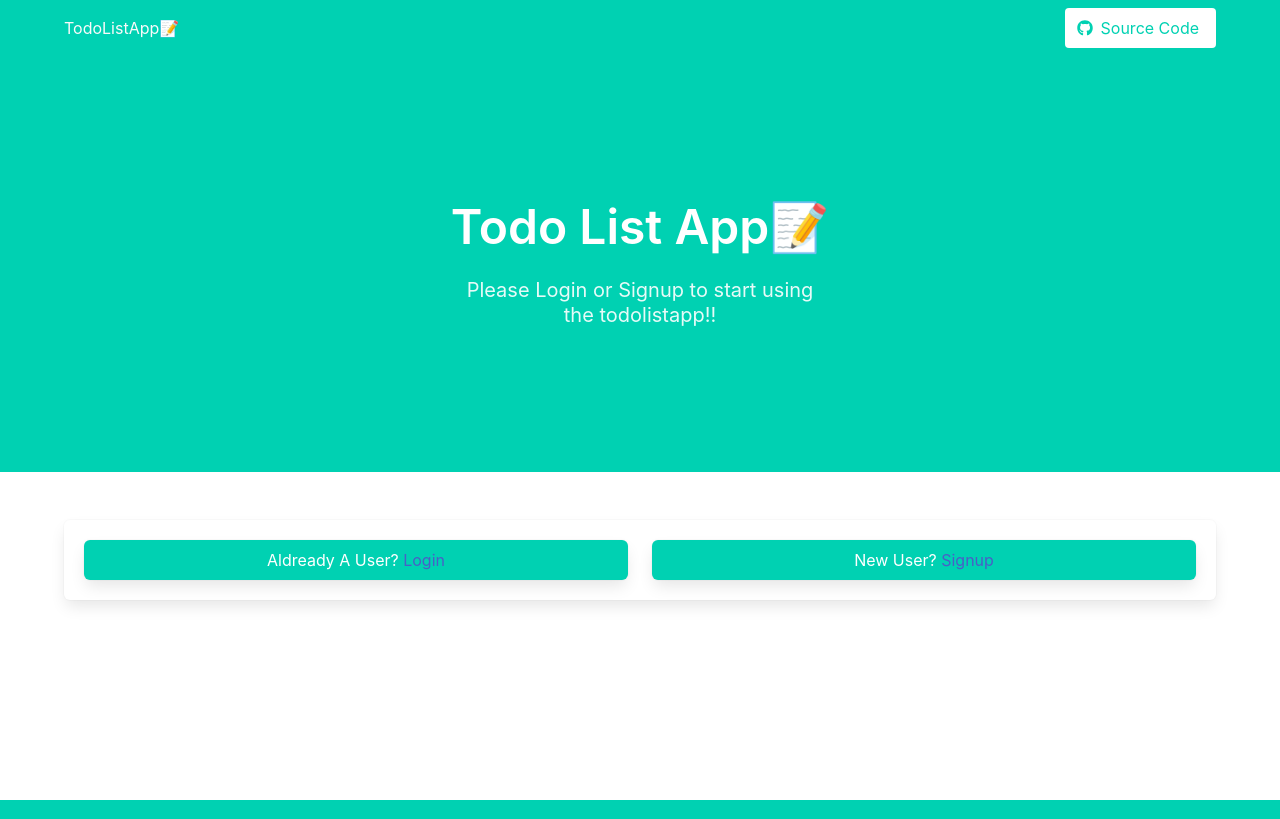
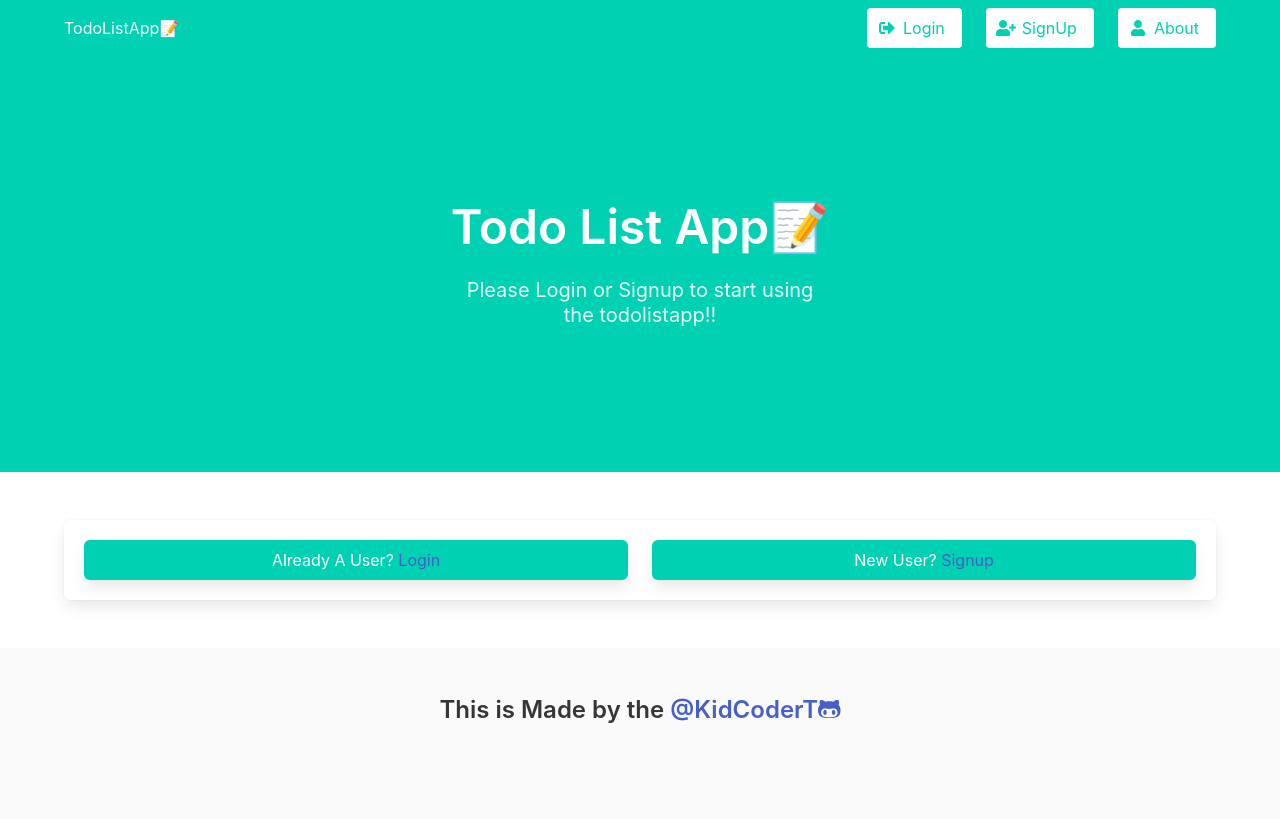
Before and after one commit to KidCoderT/MyFlaskTodoListApp, a Flask app: page / in a window 1280 px wide. Run offline with Flask 2, Linux system fonts and the light colour scheme; some libraries are stand-ins or nearby versions.

Commit message:
Changes To the login and signup page

```diff
--- a/myapp/templates/base.html
+++ b/myapp/templates/base.html
@@ -20,15 +20,47 @@
                     </div>
                     <div id="navbarMenuHeroA" class="navbar-menu">
                         <div class="navbar-end">
+
+                            {% if session["user_name"] %}
+
                             <span class="navbar-item">
-                                <a class="button is-primary is-inverted">
+                                <a href="/user/logout" class="button is-primary is-inverted">
                                     <span class="icon">
-                                        <i class="fab fa-github"></i>
+                                        <i class="fas fa-sign-out-alt"></i>
                                     </span>
-                                    <span>Source Code</span>
+                                    <span>Logout</span>
                                 </a>
                             </span>
-                            {% block headerItems %}{% endblock %}
+
+                            {% else %}
+
+                            <span class="navbar-item">
+                                <a href="/user/logout" class="button is-primary is-inverted">
+                                    <span class="icon">
+                                        <i class="fas fa-sign-out-alt"></i>
+                                    </span>
+                                    <span>Login</span>
+                                </a>
+                            </span>
+                            <span class="navbar-item">
+                                <a href="/user/logout" class="button is-primary is-inverted">
+                                    <span class="icon">
+                                        <i class="fas fa-user-plus"></i>
+                                    </span>
+                                    <span>SignUp</span>
+                                </a>
+                            </span>
+
+                            {% endif %}
+
+                            <span class="navbar-item">
+                                <a href="/user/logout" class="button is-primary is-inverted">
+                                    <span class="icon">
+                                        <i class="fas fa-user"></i>
+                                    </span>
+                                    <span>About</span>
+                                </a>
+                            </span>
                         </div>
                     </div>
                 </div>
@@ -60,6 +92,14 @@
     <br>
     <br>
 
+    <footer class="footer is-primary is-small">
+        <div class="content has-text-centered">
+            <p class="title is-4">
+                This is Made by the <a href="https://github.com/KidCoderT" target="_blank">@KidCoderT<i
+                        class="fab fa-github-alt"></i></a>
+            </p>
+        </div>
+    </footer>
     <script defer src="https://use.fontawesome.com/releases/v5.3.1/js/all.js"></script>
     <script>
         document.addEventListener('DOMContentLoaded', () => {
--- a/myapp/templates/home.html
+++ b/myapp/templates/home.html
@@ -13,7 +13,7 @@
 
     <div class="columns">
         <div class="column has-text-centered">
-            <span class="button box is-primary"><span class="is-center">Aldready A User? <a href="{{ url_for('login') }}" class="is-primary">Login</a></span>
+            <span class="button box is-primary"><span class="is-center">Already A User? <a href="{{ url_for('login') }}" class="is-primary">Login</a></span></span>
         </div>
         <div class="column has-text-centered">
             <span class="button box is-primary">New User? <a href="{{ url_for('signup') }}" class="is-primary">Signup</a></span>
--- a/myapp/templates/signup.html
+++ b/myapp/templates/signup.html
@@ -2,7 +2,7 @@
 
 {% block formtitle %}Signup!{% endblock %}
 
-{% block redirectlink %}Aldready a user? <a href="{{ url_for('login') }}">login</a>.{% endblock %}
+{% block redirectlink %}Already a user? <a href="{{ url_for('login') }}">login</a>.{% endblock %}
 
 {% block form %}
 
--- a/myapp/views.py
+++ b/myapp/views.py
@@ -71,7 +71,7 @@ def login():
         user = User.query.filter_by(email=request.form.get("email")).first()
         if user:
             if user.get_password(request.form.get("password")):
-                flash("You were successfullyy Logged in!! Welcome back {}!!".format(user.name.title()), category="success")
+                flash("You were successfully Logged in!! Welcome back {}!!".format(user.name.title()), category="success")
                 session['user_id'] = user.id
                 session['user_name'] = user.name
                 return redirect(url_for("mytodos"))
```
Also changed, not shown: myapp/templates/todos.html (+0 -13 lines), myapp/todo.db.
